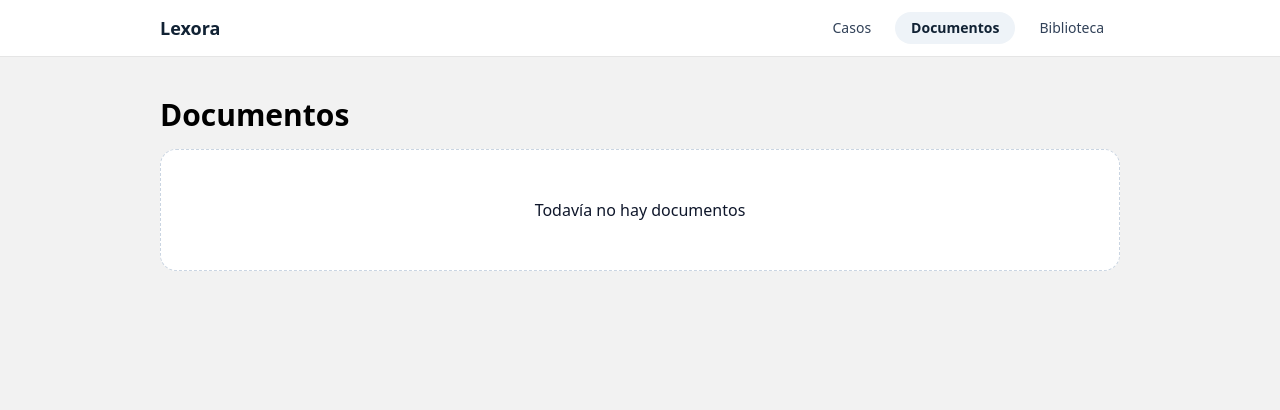
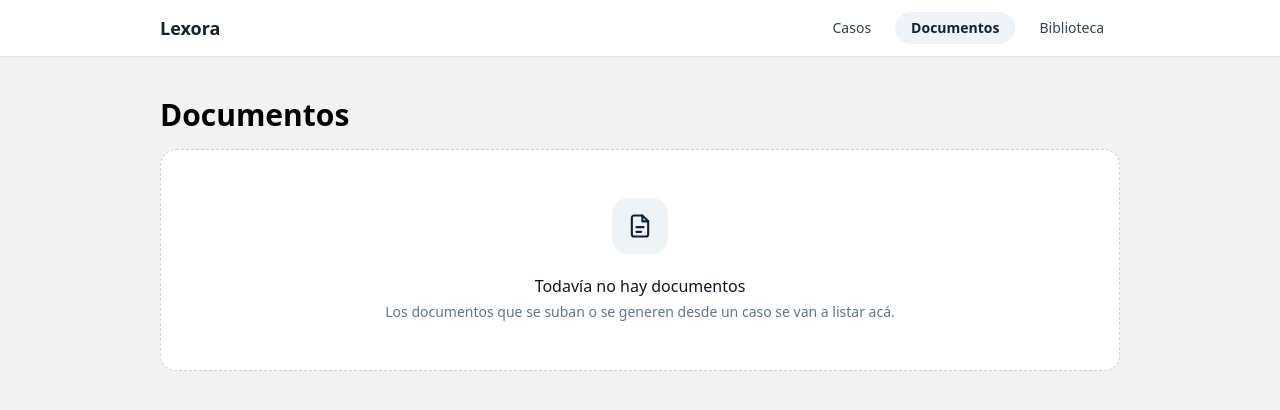
Before and after one commit to FValentino/lexora-front, a Next.js app: page /documentos in a window 1280 px wide. Shown: the top 410 px of the page. Built offline with nearby package versions, Linux system fonts and the light colour scheme.

Commit message:
style: add icons to empty states

```diff
--- a/src/app/(app)/biblioteca/page.tsx
+++ b/src/app/(app)/biblioteca/page.tsx
@@ -1,4 +1,5 @@
 import EmptyState from "@/components/ui/EmptyState";
+import { BookIcon } from "@/components/icons";
 
 export default function LibraryPage(){
     return(
@@ -7,6 +8,7 @@ export default function LibraryPage(){
             <EmptyState
                 title="La biblioteca está vacía"
                 description="Cuando se carguen recursos, van a aparecer acá"
+                icon={<BookIcon />}
             />
         </>
     );
--- a/src/app/(app)/casos/page.tsx
+++ b/src/app/(app)/casos/page.tsx
@@ -1,4 +1,5 @@
 import EmptyState from "@/components/ui/EmptyState";
+import { FolderIcon } from "@/components/icons";
 
 export default function CasesPage() {
     return (
@@ -7,6 +8,7 @@ export default function CasesPage() {
             <EmptyState
                 title="Todavía no hay casos"
                 description="Cuando se carguen casos, van a aparecer acá"
+                icon={<FolderIcon />}
             />
         </>
     );
--- a/src/app/(app)/documentos/page.tsx
+++ b/src/app/(app)/documentos/page.tsx
@@ -1,4 +1,5 @@
 import EmptyState from "@/components/ui/EmptyState";
+import { DocumentIcon } from "@/components/icons";
 
 export default function DocumentsPage() {
     return(
@@ -6,7 +7,8 @@ export default function DocumentsPage() {
             <h1 className="text-2xl md:text-3xl font-bold mb-4">Documentos</h1>
             <EmptyState
                 title="Todavía no hay documentos"
-                description=""
+                description="Los documentos que se suban o se generen desde un caso se van a listar acá."
+                icon={<DocumentIcon />}
             />
         </>
     );
--- /dev/null
+++ b/src/components/icons.tsx
@@ -0,0 +1,39 @@
+type IconProps = {
+    className?: string;
+};
+
+const base = {
+    viewBox: "0 0 24 24",
+    fill: "none",
+    stroke: "currentColor",
+    strokeWidth: 1.8,
+    strokeLinecap: "round" as const,
+    strokeLinejoin: "round" as const,
+    "aria-hidden": true,
+};
+
+export function FolderIcon({ className = "size-7" }: IconProps) {
+    return (
+        <svg {...base} className={className}>
+            <path d="M3 7a2 2 0 0 1 2-2h4l2 2h8a2 2 0 0 1 2 2v8a2 2 0 0 1-2 2H5a2 2 0 0 1-2-2z" />
+        </svg>
+    );
+}
+
+export function DocumentIcon({ className = "size-7" }: IconProps) {
+    return (
+        <svg {...base} className={className}>
+            <path d="M14 3H7a2 2 0 0 0-2 2v14a2 2 0 0 0 2 2h10a2 2 0 0 0 2-2V8z" />
+            <path d="M14 3v5h5M9 13h6M9 17h4" />
+        </svg>
+    );
+}
+
+export function BookIcon({ className = "size-7" }: IconProps) {
+    return (
+        <svg {...base} className={className}>
+            <path d="M4 19V5a2 2 0 0 1 2-2h12v14H6a2 2 0 0 0-2 2zm0 0a2 2 0 0 0 2 2h12" />
+            <path d="M9 7h5" />
+        </svg>
+    );
+}
```
